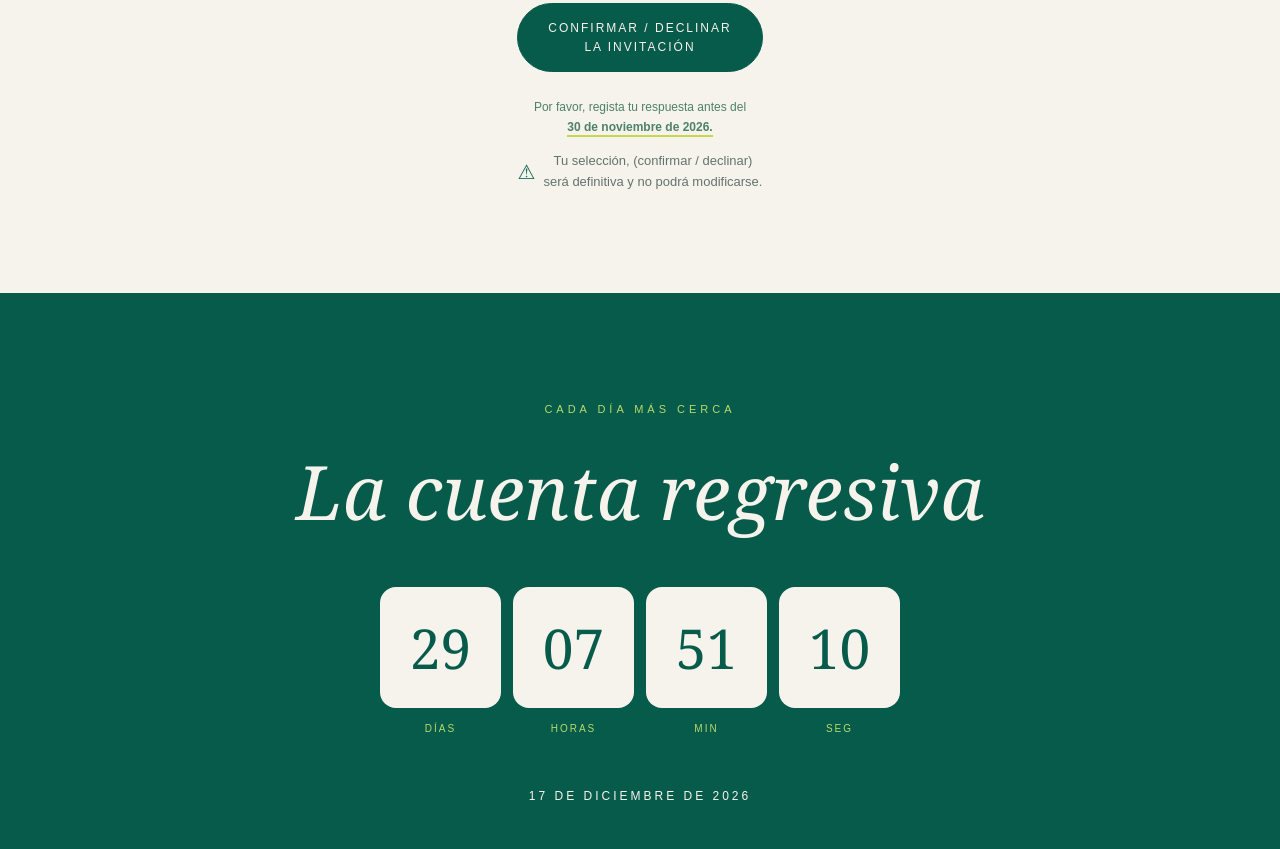
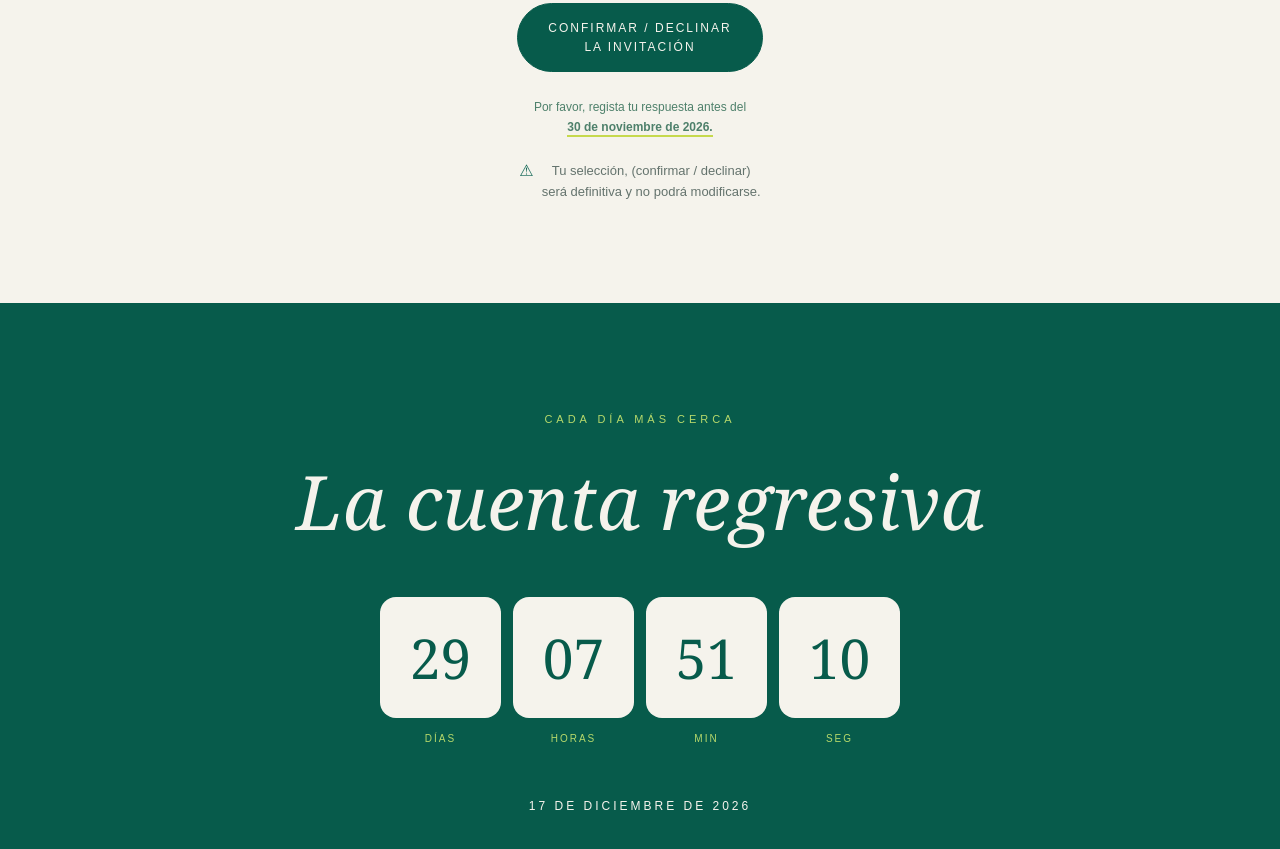
Before and after one commit to thundermorales/invitacion-dany, a plain HTML site: page index.html in a window 1280 px wide. Shown: the part 5740-6589 px from the top of the page. Drawn offline with nearby package versions, Linux system fonts and the light colour scheme.

Commit message:
ajuste fino caja de textos respuesta invitación

```diff
--- a/index.html
+++ b/index.html
@@ -1631,14 +1631,15 @@ body::before {
 
         /* Aquí terminan los estilos que ya tienes */
 
+
 /* ADVERTENCIA DE CONFIRMACIÓN */
 
 .confirmacion-advertencia {
   display: flex;
-  align-items: center;
+  align-items: flex-start;
   justify-content: center;
   gap: 8px;
-  margin: 14px auto 0;
+  margin: 24px auto 0;
   max-width: 440px;
   color: #64736d;
   font-size: 13px;
@@ -1648,9 +1649,10 @@ body::before {
 
 .confirmacion-advertencia-icono {
   color: #176a59;
-  font-size: 20px;
-  line-height: 0;
+  font-size: 16px;
+  line-height: 1;
   flex-shrink: 0;
+  margin-top: 2px;
 }
 
 
```
